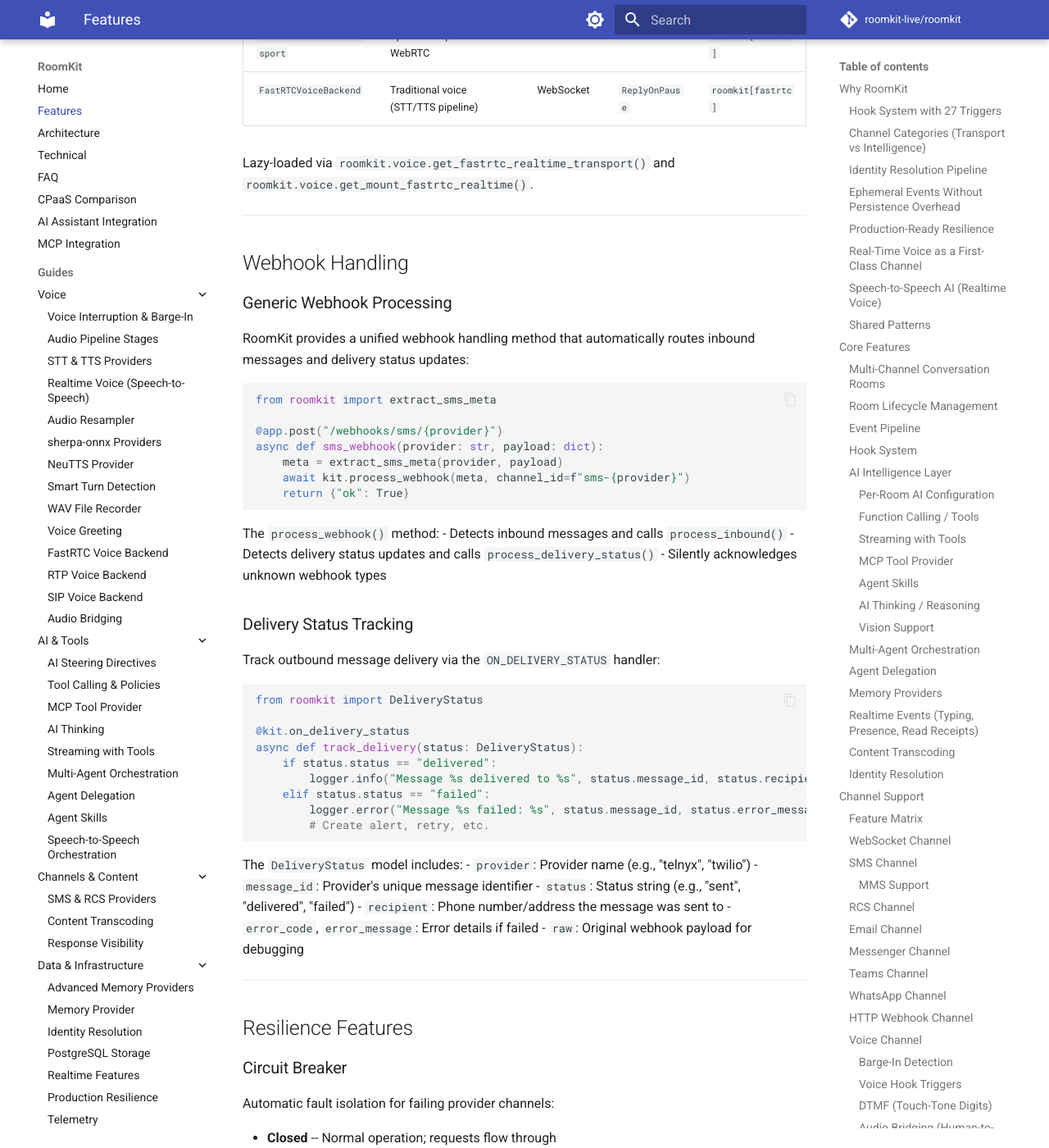
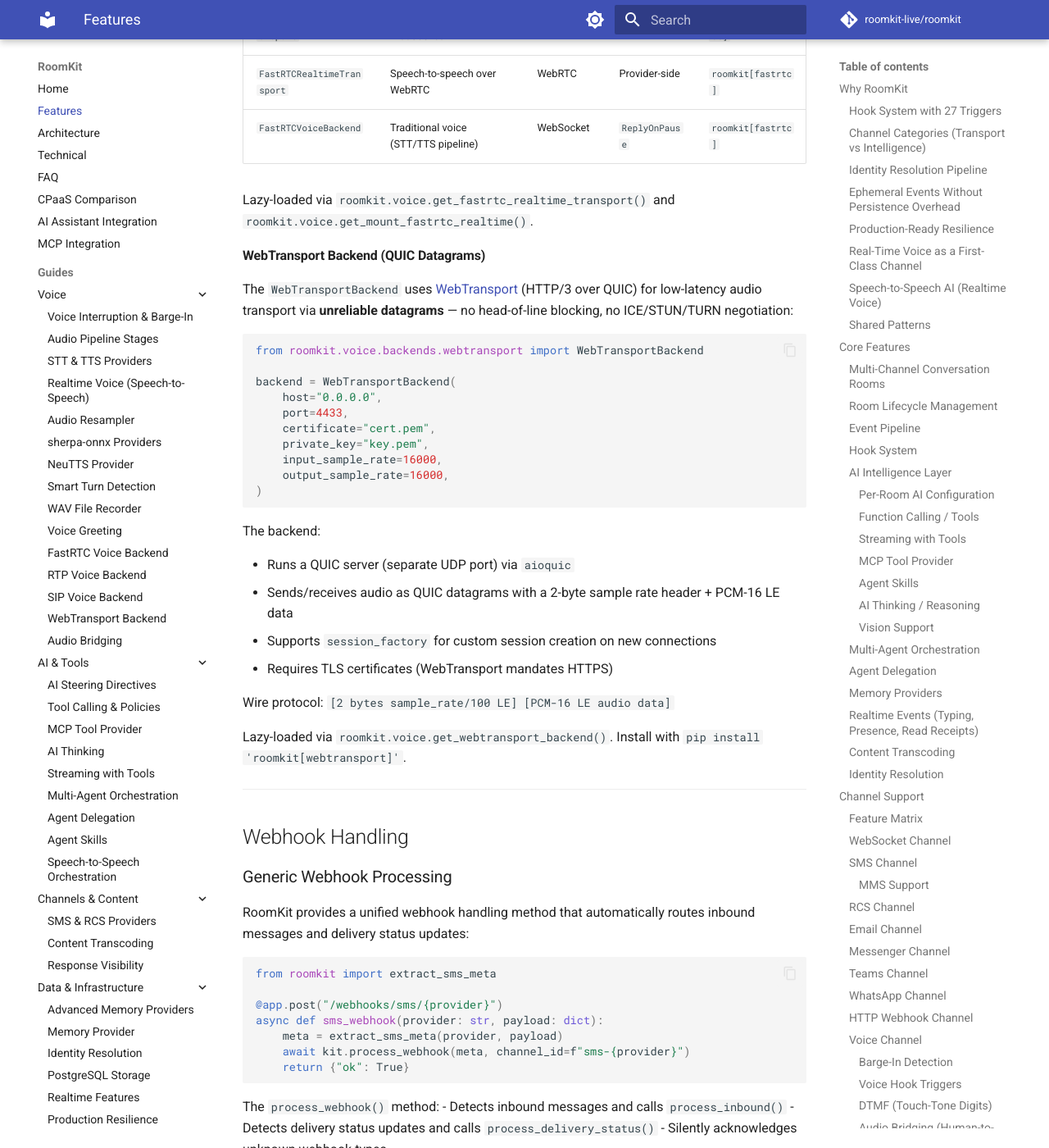
Before and after one commit to roomkit-live/roomkit-docs, an MkDocs documentation site: the page built from docs/features.md, in a window 1280 px wide and 1400 px high, scrolled down 30493 px. Shown: the whole window at 82% size. Built offline with MkDocs 1.6.1 and Material for MkDocs 9.7.7, drawn with Linux system fonts in a browser that asks for light colours; comment, search, counter and statistics services are not loaded; some of the changed text lies outside the part shown.

Commit message:
docs: add WebTransport voice backend guide and feature entry
Co-Authored-By: Claude Opus 4.6 <noreply@anthropic.com>

````diff
--- a/docs/features.md
+++ b/docs/features.md
@@ -1061,6 +1061,7 @@ The `VoiceChannel` orchestrates the full real-time pipeline:
 | Backend | Transport | VAD | Dependency |
 |---------|-----------|-----|------------|
 | `FastRTCVoiceBackend` | WebSocket | ReplyOnPause (built-in) | `roomkit[fastrtc]` |
+| `WebTransportBackend` | QUIC datagrams (HTTP/3) | External (pipeline) | `roomkit[webtransport]` |
 | `MockVoiceBackend` | In-memory | Simulated | None |
 
 **STT providers:**
@@ -1250,6 +1251,34 @@ The transport:
 | `FastRTCVoiceBackend` | Traditional voice (STT/TTS pipeline) | WebSocket | `ReplyOnPause` | `roomkit[fastrtc]` |
 
 Lazy-loaded via `roomkit.voice.get_fastrtc_realtime_transport()` and `roomkit.voice.get_mount_fastrtc_realtime()`.
+
+#### WebTransport Backend (QUIC Datagrams)
+
+The `WebTransportBackend` uses [WebTransport](https://www.w3.org/TR/webtransport/) (HTTP/3 over QUIC) for low-latency audio transport via **unreliable datagrams** — no head-of-line blocking, no ICE/STUN/TURN negotiation:
+
+```python
+from roomkit.voice.backends.webtransport import WebTransportBackend
+
+backend = WebTransportBackend(
+    host="0.0.0.0",
+    port=4433,
+    certificate="cert.pem",
+    private_key="key.pem",
+    input_sample_rate=16000,
+    output_sample_rate=16000,
+)
+```
+
+The backend:
+
+- Runs a QUIC server (separate UDP port) via `aioquic`
+- Sends/receives audio as QUIC datagrams with a 2-byte sample rate header + PCM-16 LE data
+- Supports `session_factory` for custom session creation on new connections
+- Requires TLS certificates (WebTransport mandates HTTPS)
+
+Wire protocol: `[2 bytes sample_rate/100 LE] [PCM-16 LE audio data]`
+
+Lazy-loaded via `roomkit.voice.get_webtransport_backend()`. Install with `pip install 'roomkit[webtransport]'`.
 
 ---
 
--- a/mkdocs.yml
+++ b/mkdocs.yml
@@ -82,6 +82,7 @@ nav:
           - FastRTC Voice Backend: guides/fastrtc-backend.md
           - RTP Voice Backend: guides/rtp-backend.md
           - SIP Voice Backend: guides/sip-backend.md
+          - WebTransport Backend: guides/webtransport-backend.md
           - Audio Bridging: guides/audio-bridge.md
       - AI & Tools:
           - AI Steering Directives: guides/ai-steering.md
````
Also changed, not shown: docs/guides/webtransport-backend.md (added, +200 -0 lines).
